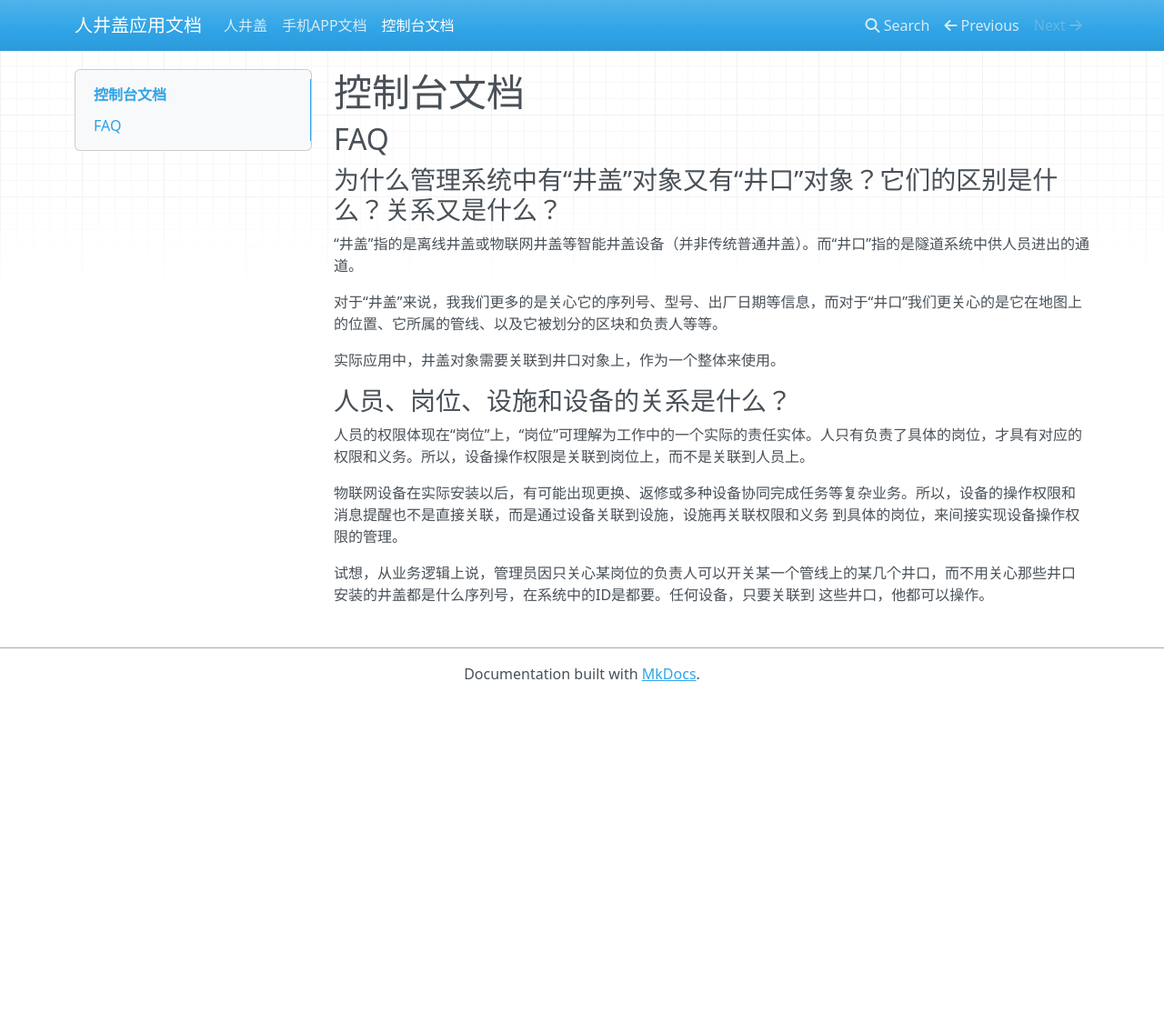
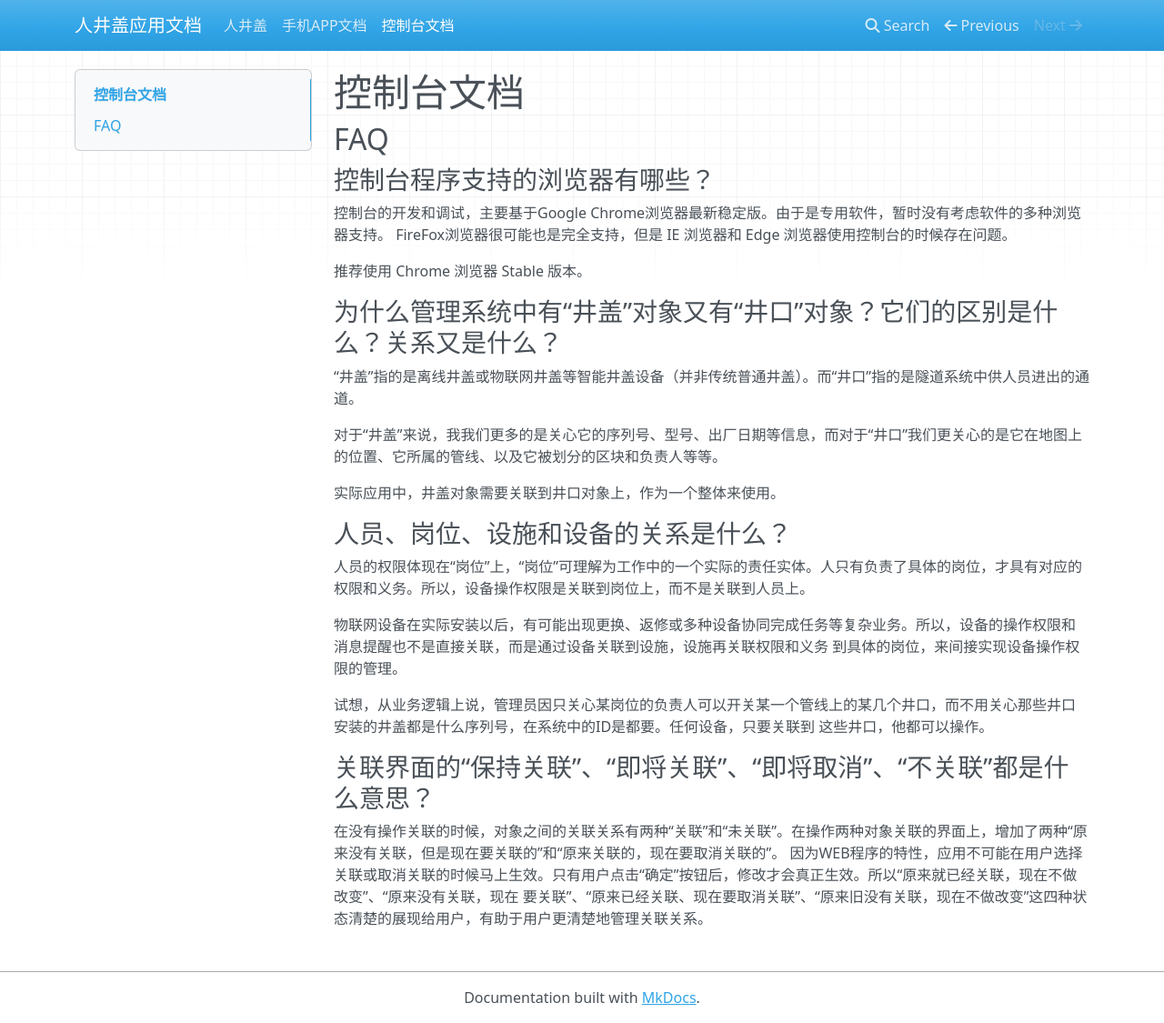
Before and after one commit to lixujia/renjinggai, an MkDocs documentation site: the page built from docs/控制台文档.md, in a window 1280 px wide and 1125 px high. Shown: the whole window at 91% size. Built offline with MkDocs 1.6.1, drawn with Linux system fonts in a browser that asks for light colours; nearby versions of some CDN libraries.

Commit message:
补充了一些FAQ

```diff
--- a/docs/控制台文档.md
+++ b/docs/控制台文档.md
@@ -1,6 +1,13 @@
 # 控制台文档
 
 ## FAQ
+
+### 控制台程序支持的浏览器有哪些？
+
+控制台的开发和调试，主要基于Google Chrome浏览器最新稳定版。由于是专用软件，暂时没有考虑软件的多种浏览器支持。
+FireFox浏览器很可能也是完全支持，但是 IE 浏览器和 Edge 浏览器使用控制台的时候存在问题。
+
+推荐使用 Chrome 浏览器 Stable 版本。
 
 ### 为什么管理系统中有“井盖”对象又有“井口”对象？它们的区别是什么？关系又是什么？
 
@@ -19,3 +26,9 @@
 
 试想，从业务逻辑上说，管理员因只关心某岗位的负责人可以开关某一个管线上的某几个井口，而不用关心那些井口安装的井盖都是什么序列号，在系统中的ID是都要。任何设备，只要关联到
 这些井口，他都可以操作。
+
+### 关联界面的“保持关联”、“即将关联”、“即将取消”、“不关联”都是什么意思？
+
+在没有操作关联的时候，对象之间的关联关系有两种“关联”和“未关联”。在操作两种对象关联的界面上，增加了两种“原来没有关联，但是现在要关联的”和“原来关联的，现在要取消关联的”。
+因为WEB程序的特性，应用不可能在用户选择关联或取消关联的时候马上生效。只有用户点击“确定”按钮后，修改才会真正生效。所以“原来就已经关联，现在不做改变”、“原来没有关联，现在
+要关联”、“原来已经关联、现在要取消关联”、“原来旧没有关联，现在不做改变”这四种状态清楚的展现给用户，有助于用户更清楚地管理关联关系。
```
Also changed, not shown: docs/index.md (+1 -1 lines), docs/手机APP文档.md (+1 -7 lines).
